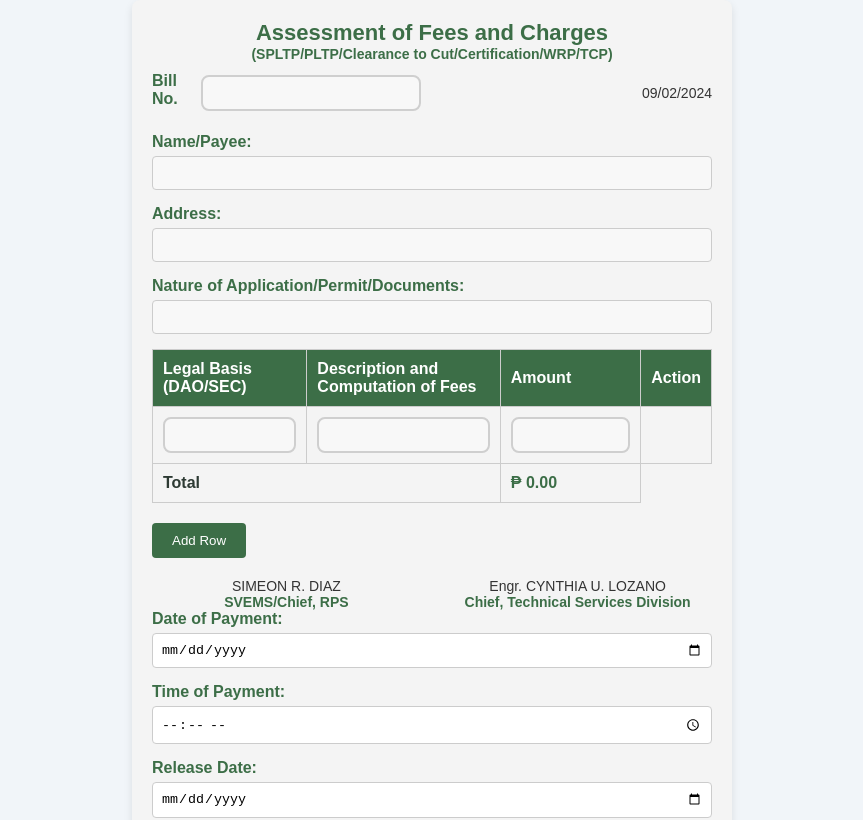
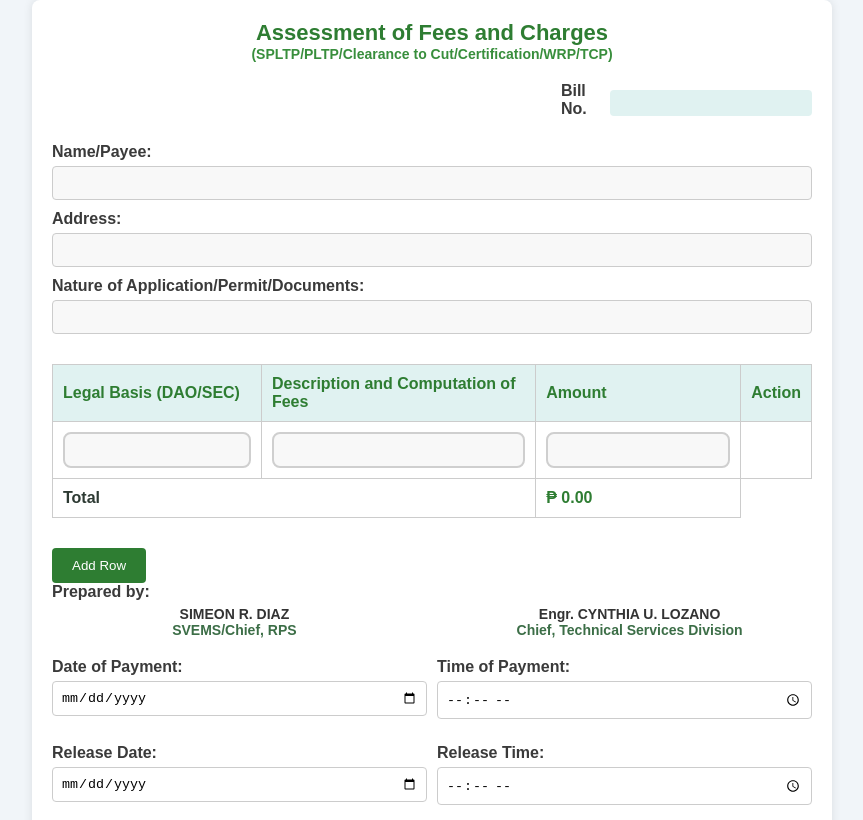
Before and after one commit to Mariadonnadelossantos19/Permittree1, a React (Create React App) app: page /order in a window 1280 px wide. Shown: the top 820 px of the page, without its empty margins (208-1071 px from the left). Built offline with nearby package versions, Linux system fonts and the light colour scheme.

Commit message:
Fixing some problem in order of payment

```diff
--- a/src/Components/Order/Order.css
+++ b/src/Components/Order/Order.css
@@ -1,36 +1,36 @@
 /* Container for the entire form */
 .order-container {
-    max-width: 600px;
+    max-width: 800px;
     margin: 0 auto;
-    background-color: #f4f4f4;
+    padding: 20px;
+    background-color: #fff;
     border-radius: 8px;
-    padding: 20px;
-    box-shadow: 0 4px 8px rgba(0, 0, 0, 0.1);
+    box-shadow: 0 0 10px rgba(0, 0, 0, 0.1);
     font-family: 'Arial', sans-serif;
   }
 
   /* Header section */
   .header {
     text-align: center;
-    margin-bottom: 10px;
+    margin-bottom: 20px;
   }
 
   .header h2 {
     font-size: 22px;
-    color: #3c6e47; /* Forest Green */
+    color: #2e7d32;
   }
 
   .header h4 {
     font-size: 14px;
-    color: #3c6e47; /* Forest Green */
+    color: #388e3c;
   }
 
   /* Bill info section */
   .bill-info {
     display: flex;
-    justify-content: space-between;
+    justify-content: flex-end;
+    align-items: center;
     margin-bottom: 20px;
-    align-items: center;
   }
 
   .bill-info div {
@@ -40,7 +40,14 @@
 
   .bill-info label {
     margin-right: 5px;
-    color: #3c6e47;
+    font-weight: bold;
+  }
+
+  .bill-info input {
+    border: none;
+    background-color: #e0f2f1;
+    padding: 5px;
+    border-radius: 4px;
   }
 
   .bill-date {
@@ -49,16 +56,20 @@
   }
 
   /* Form input styling */
+  .form-group-left {
+    margin-bottom: 20px;
+  }
+
   .form-group-left label {
     display: block;
     margin-bottom: 5px;
-    color: #3c6e47;
+    font-weight: bold;
   }
 
   .form-group-left input {
     width: 100%;
     padding: 8px;
-    margin-bottom: 15px;
+    margin-bottom: 10px;
     border: 1px solid #ccc;
     border-radius: 4px;
   }
@@ -77,8 +88,8 @@
   }
 
   .fees-table th {
-    background-color: #3c6e47;
-    color: white;
+    background-color: #e0f2f1;
+    color: #2e7d32;
   }
 
   .total-label {
@@ -88,15 +99,19 @@
 
   .total-amount {
     font-weight: bold;
-    color: #3c6e47;
+    color: #2e7d32;
   }
 
   /* Signature Section */
   .signatures {
     display: flex;
     justify-content: space-between;
+    margin-bottom: 20px;
+  }
+
+  .signatures p {
     text-align: center;
-    margin-top: 20px;
+    font-weight: bold;
   }
 
   .prepared-by, .chief {
@@ -115,17 +130,17 @@
 
   /* Add Row and Submit Button */
   .add-row-button, .submit-button {
-    background-color: #3c6e47;
-    color: white;
+    background-color: #2e7d32;
+    color: #fff;
     border: none;
     padding: 10px 20px;
     border-radius: 4px;
     cursor: pointer;
-    margin-right: 10px;
+    margin-top: 10px;
   }
 
   .add-row-button:hover, .submit-button:hover {
-    background-color: #2d5036;
+    background-color: #388e3c;
   }
 
   /* Remove Button */
@@ -141,3 +156,17 @@
   .remove-button:hover {
     background-color: #c0392b;
   }
+
+  .form-row {
+    display: flex;
+    justify-content: space-between;
+  }
+
+  .form-group {
+    flex: 1;
+    margin-right: 10px;
+  }
+
+  .form-group:last-child {
+    margin-right: 0;
+  }
--- a/src/Components/Order/Order.jsx
+++ b/src/Components/Order/Order.jsx
@@ -60,11 +60,10 @@ const Order = () => {
 
       {/* Bill Number Section */}
       <div className="bill-info">
-        <div>
+        <div className="bill-no">
           <label htmlFor="billNo">Bill No.</label>
           <input type="text" id="billNo" name="billNo" value=" " readOnly />
         </div>
-        <p className="bill-date">09/02/2024</p>
       </div>
 
       {/* Name/Payee, Address, Nature of Application */}
@@ -168,6 +167,11 @@ const Order = () => {
           </button>
         )}
 
+        {/* Prepared by Section */}
+        <div className="prepared-by-section">
+          <label>Prepared by:</label>
+        </div>
+
         {/* Personnel Section */}
         <div className="signatures">
           <div className="prepared-by">
@@ -180,6 +184,8 @@ const Order = () => {
 
         {/* Payment and Release Information */}
         <div className="form-group-left">
+          <div className="form-row">
+            <div className="form-group">
               <label htmlFor="paymentDate">Date of Payment:</label>
               <input
                 type="date"
@@ -187,7 +193,8 @@ const Order = () => {
                 value={formData.paymentDate}
                 onChange={handleChange}
               />
-
+            </div>
+            <div className="form-group">
               <label htmlFor="paymentTime">Time of Payment:</label>
               <input
                 type="time"
@@ -195,7 +202,11 @@ const Order = () => {
                 value={formData.paymentTime}
                 onChange={handleChange}
               />
+            </div>
+          </div>
 
+          <div className="form-row">
+            <div className="form-group">
               <label htmlFor="releaseDate">Release Date:</label>
               <input
                 type="date"
@@ -203,7 +214,8 @@ const Order = () => {
                 value={formData.releaseDate}
                 onChange={handleChange}
               />
-
+            </div>
+            <div className="form-group">
               <label htmlFor="releaseTime">Release Time:</label>
               <input
                 type="time"
@@ -211,6 +223,8 @@ const Order = () => {
                 value={formData.releaseTime}
                 onChange={handleChange}
               />
+            </div>
+          </div>
         </div>
 
         {/* Submit Button */}
```
Lines whose indentation alone changed are shown as unchanged.
